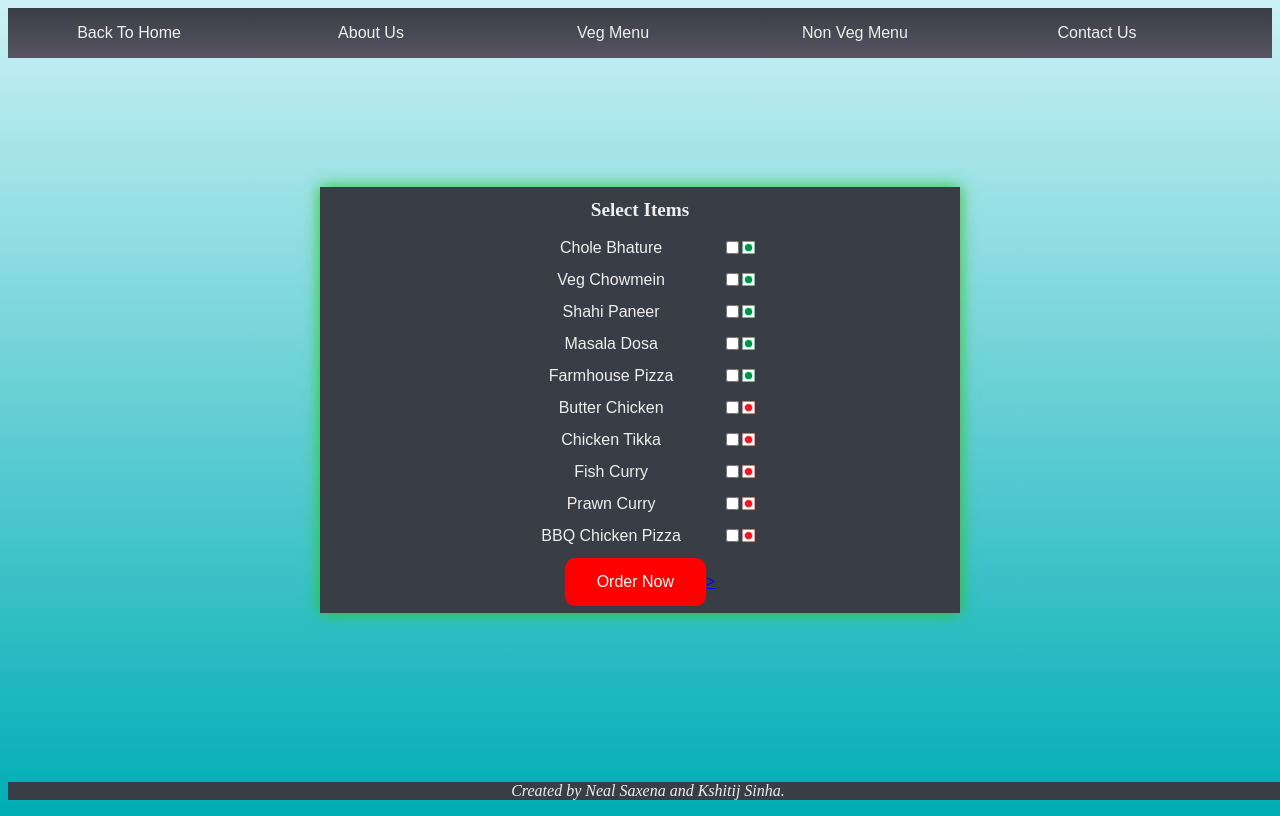
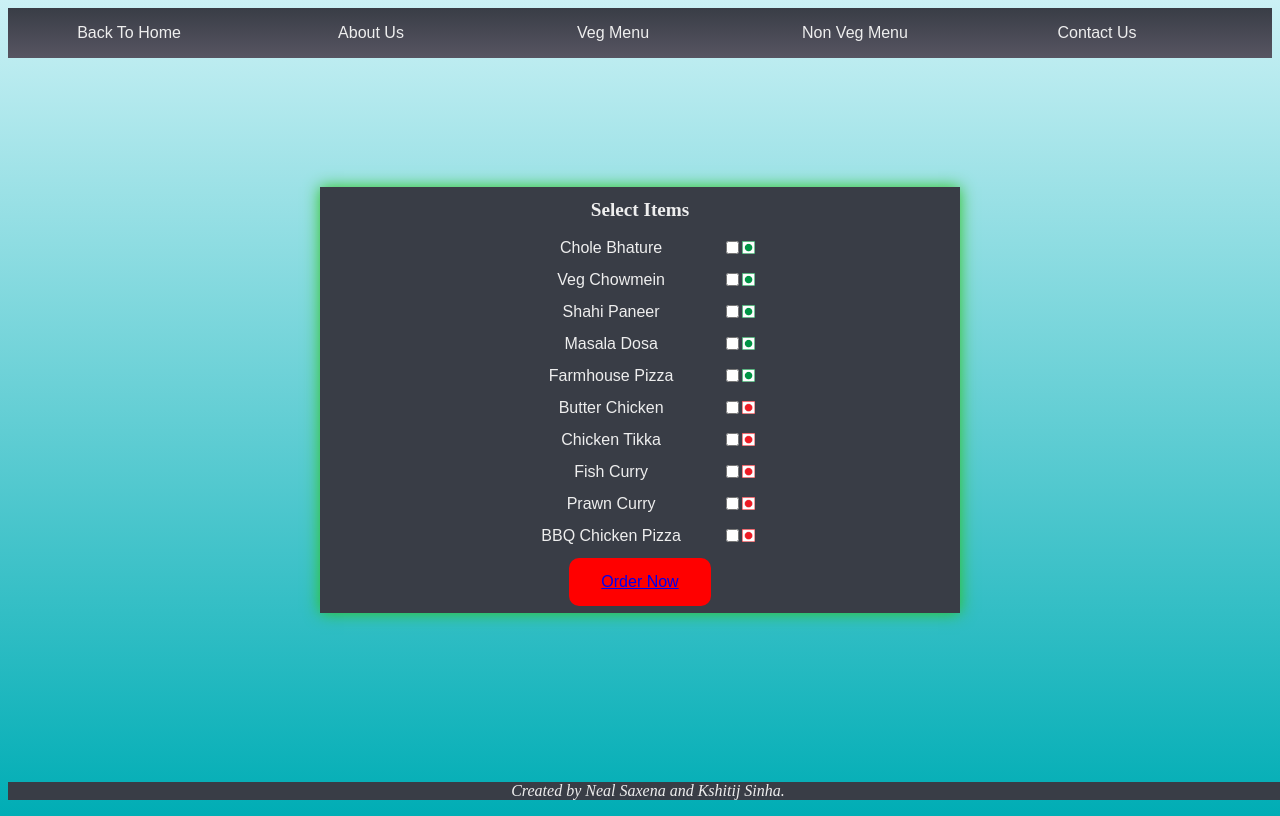
Before and after one commit to nealsaxena27/CS103-Project, a plain HTML site: page public/ordernow.html in a window 1280 px wide. Drawn offline with Linux system fonts and the light colour scheme.

Commit message:
Update ordernow.html

```diff
--- a/public/ordernow.html
+++ b/public/ordernow.html
@@ -70,7 +70,7 @@
             <td><input type="checkbox"><img src="../assets/non_veg_icon.png" id="nveg_icon"></td>
         </tr>
         <tr>
-            <td colspan="2"><form><a href="../index.html"><input type="button" value="Order Now" class="order_button">></a></form></td>
+            <td colspan="2"><div class="order_button"><a href="../index.html">Order Now</a></div></td>
         </tr>
     </table>
     </div>
```
